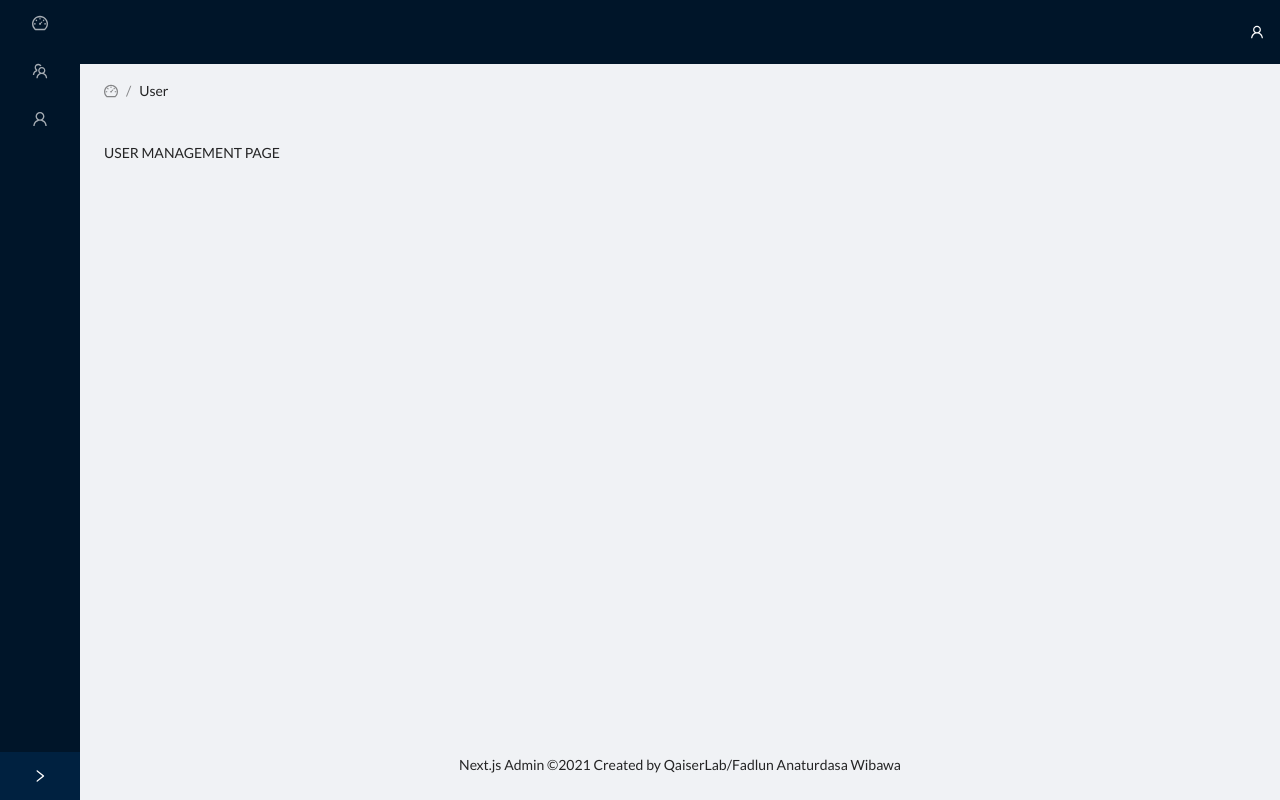
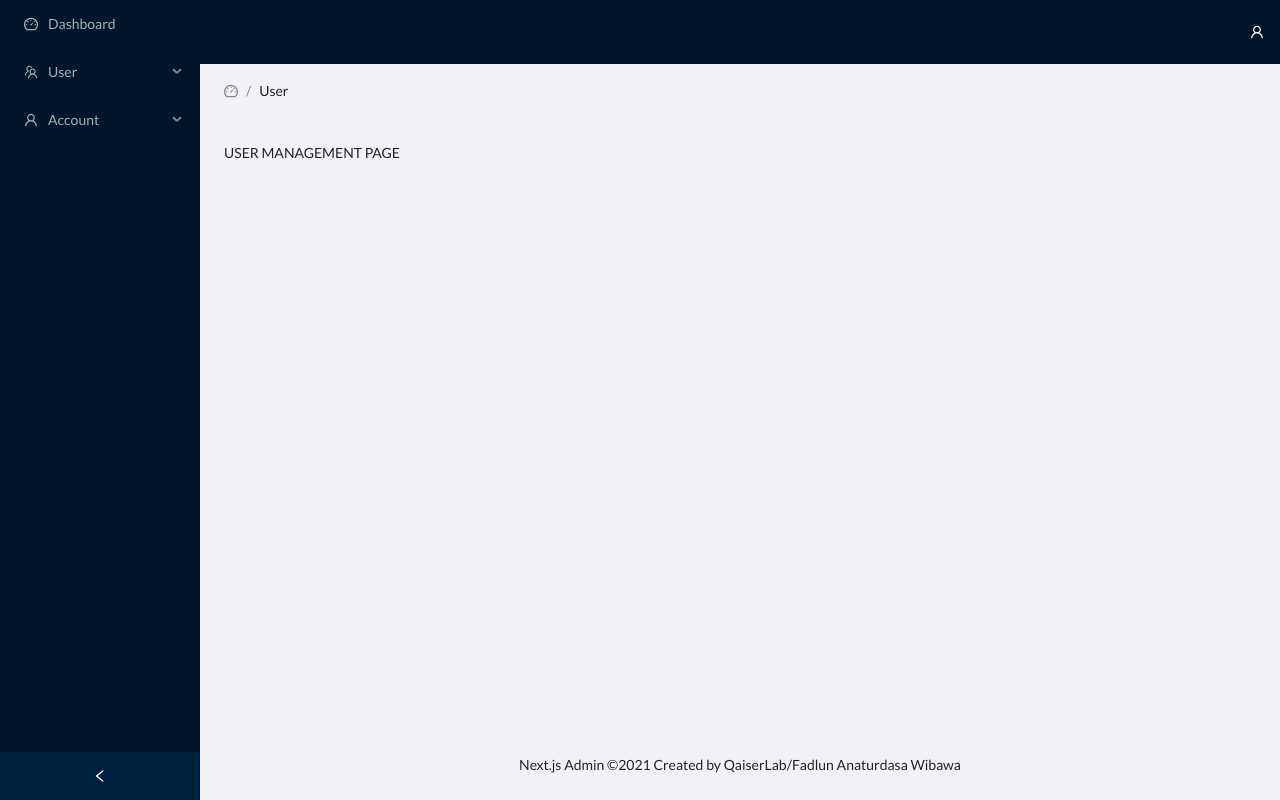
Before and after one commit to qaiserlab/antdmin, a Next.js app: page /user in a window 1280 px wide. Built offline with nearby package versions, Linux system fonts and the light colour scheme.

Commit message:
feat: update data menu component to accepting default key open/select

```diff
--- a/components/DataMenu/index.tsx
+++ b/components/DataMenu/index.tsx
@@ -11,6 +11,9 @@ export default class DataMenu extends React.Component<PropsInterface, {}> {
     mode: 'horizontal',
     // light, dark
     theme: 'light',
+    // default keys
+    defaultOpenKeys: [],
+    defaultSelectedKeys: [],
   };
 
   constructor(props: PropsInterface) {
@@ -32,6 +35,8 @@ export default class DataMenu extends React.Component<PropsInterface, {}> {
         mode={this.props.mode}
         theme={this.props.theme}
         onSelect={this.handleSelect}
+        defaultOpenKeys={this.props.defaultOpenKeys}
+        defaultSelectedKeys={this.props.defaultSelectedKeys}
       >
         { this.props.dataSource.map((item, itemIndex) => {
           if (!item.hidden) {
--- a/components/DataMenu/schema.ts
+++ b/components/DataMenu/schema.ts
@@ -11,5 +11,7 @@ export interface PropsInterface {
   dataSource: Array<ItemInterface>;
   mode?: any;
   theme?: any;
+  defaultOpenKeys?: Array<string>,
+  defaultSelectedKeys?: Array<string>,
   onSelect?: (event: any) => void;
 };
--- a/layouts/AppLayout/index.tsx
+++ b/layouts/AppLayout/index.tsx
@@ -15,7 +15,7 @@ const { Header, Content, Footer, Sider } = Layout;
 export default function AppLayout({ children }: any) {
   const router = useRouter();
   const { state } = useContext(AuthStore);
-  const [isCollapsed, setIsCollapsed] = useState(true);
+  const [isCollapsed, setIsCollapsed] = useState(false);
 
   return (
     <RootLayout>
```
